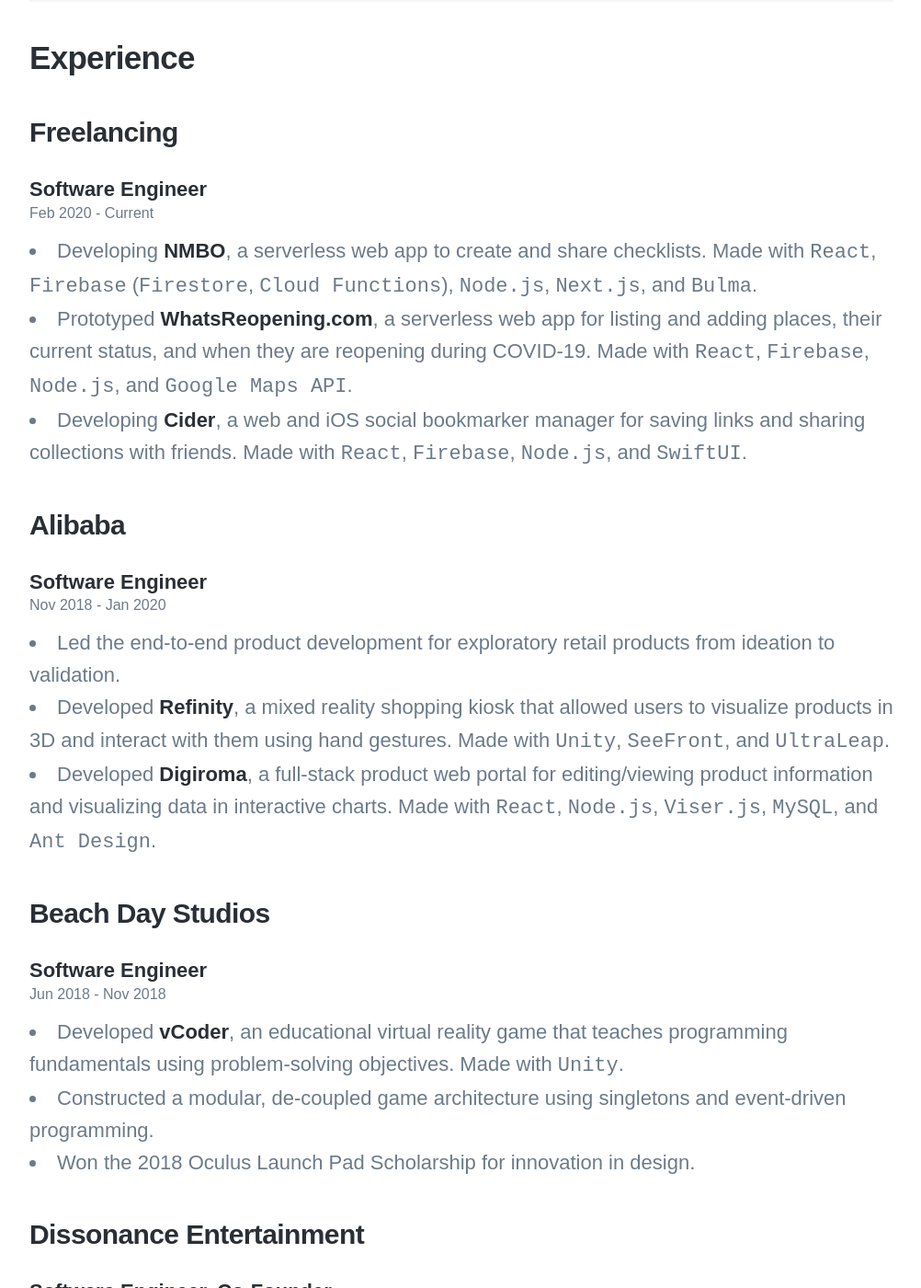
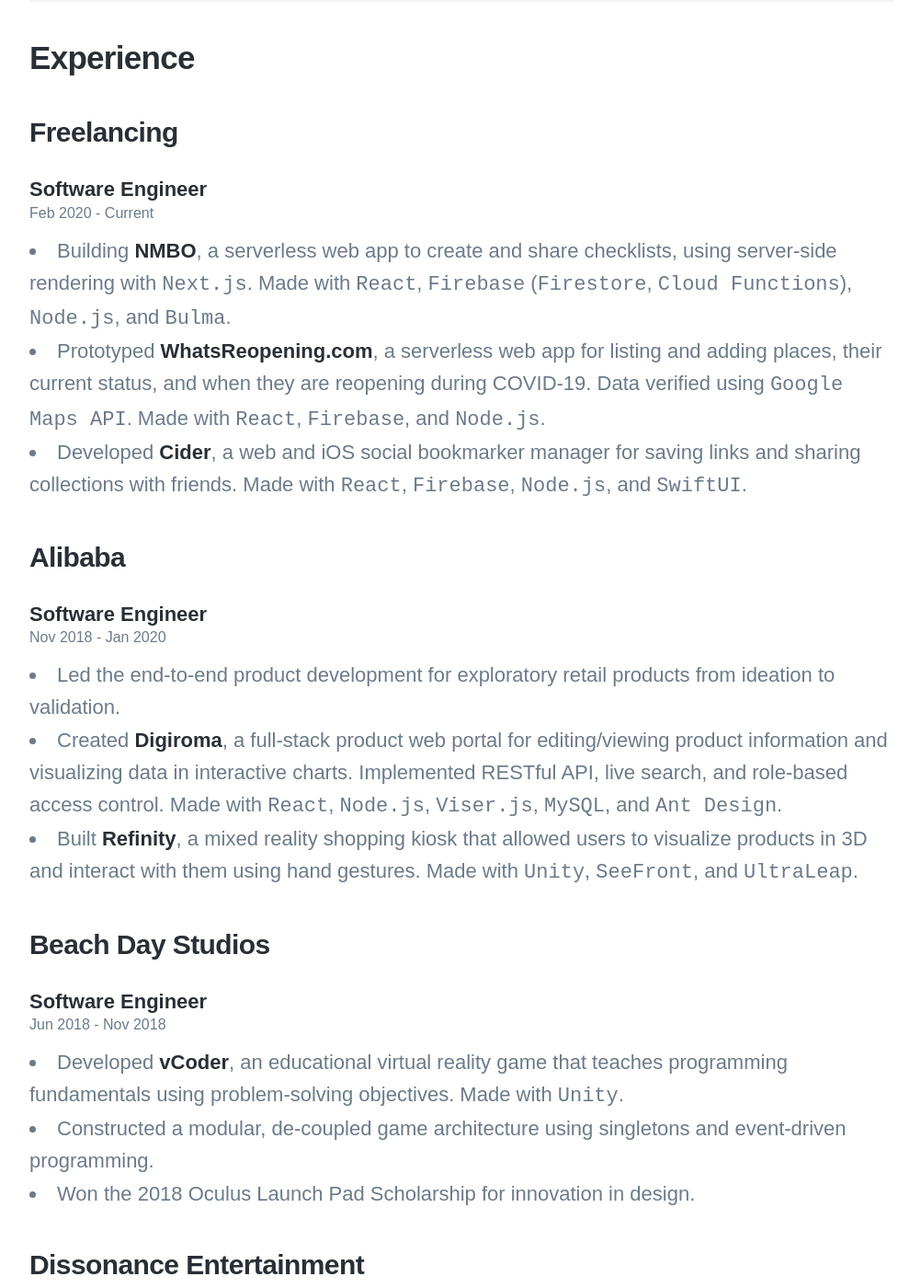
Before and after one commit to kennethfreeflow/kennethlng.github.io, a Jekyll site: the page built from _pages/cv.md, in a window 1280 px wide and 1400 px high, scrolled down 802 px. Shown: the whole window at 92% size, without its empty margins (138-1140 px from the left). Built offline with Jekyll 4.4.1, drawn with Linux system fonts in a browser that asks for light colours; nearby versions of some CDN libraries; some web fonts are replaced.

Commit message:
Update cv.md

```diff
--- a/_pages/cv.md
+++ b/_pages/cv.md
@@ -17,9 +17,9 @@
 
 <caption>Feb 2020 - Current</caption>
 
-- Developing [NMBO](/nmbo), a serverless web app to create and share checklists. Made with `React`, `Firebase` (`Firestore`, `Cloud Functions`), `Node.js`, `Next.js`, and `Bulma`.
-- Prototyped [WhatsReopening.com](/whats-reopening), a serverless web app for listing and adding places, their current status, and when they are reopening during COVID-19. Made with `React`, `Firebase`, `Node.js`, and `Google Maps API`.
-- Developing [Cider](/cider), a web and iOS social bookmarker manager for saving links and sharing collections with friends. Made with `React`, `Firebase`, `Node.js`, and `SwiftUI`.
+- Building [NMBO](/nmbo), a serverless web app to create and share checklists, using server-side rendering with `Next.js`. Made with `React`, `Firebase` (`Firestore`, `Cloud Functions`), `Node.js`, and `Bulma`.
+- Prototyped [WhatsReopening.com](/whats-reopening), a serverless web app for listing and adding places, their current status, and when they are reopening during COVID-19. Data verified using `Google Maps API`. Made with `React`, `Firebase`, and `Node.js`.
+- Developed [Cider](/cider), a web and iOS social bookmarker manager for saving links and sharing collections with friends. Made with `React`, `Firebase`, `Node.js`, and `SwiftUI`.
 
 ### Alibaba
 
@@ -28,8 +28,8 @@
 <caption>Nov 2018 - Jan 2020</caption>
 
 - Led the end-to-end product development for exploratory retail products from ideation to validation.
-- Developed [Refinity](/refinity), a mixed reality shopping kiosk that allowed users to visualize products in 3D and interact with them using hand gestures. Made with `Unity`, `SeeFront`, and `UltraLeap`.
-- Developed [Digiroma](/digiroma), a full-stack product web portal for editing/viewing product information and visualizing data in interactive charts. Made with `React`, `Node.js`, `Viser.js`, `MySQL`, and `Ant Design`.
+- Created [Digiroma](/digiroma), a full-stack product web portal for editing/viewing product information and visualizing data in interactive charts. Implemented RESTful API, live search, and role-based access control. Made with `React`, `Node.js`, `Viser.js`, `MySQL`, and `Ant Design`.
+- Built [Refinity](/refinity), a mixed reality shopping kiosk that allowed users to visualize products in 3D and interact with them using hand gestures. Made with `Unity`, `SeeFront`, and `UltraLeap`.
 
 ### Beach Day Studios
 
@@ -49,7 +49,7 @@
 
 - Led a team of engineers, artists, and musicians to develop real-time multiplayer games.
 - Developed [Mind the Trap](/mind-the-trap), an online multiplayer party game. Made with `Unreal Engine`.
-- Developed [Wizard's Duel AR](/wizards-duel-ar), a real-time, multiplayer augmented reality mobile game. Made with `Unity`, `GameSparks`, and `Google AR Core`.
+- Prototyped [Wizard's Duel AR](/wizards-duel-ar), a real-time, multiplayer augmented reality mobile game. Made with `Unity`, `GameSparks`, and `Google AR Core`.
 
 ---
 
```
